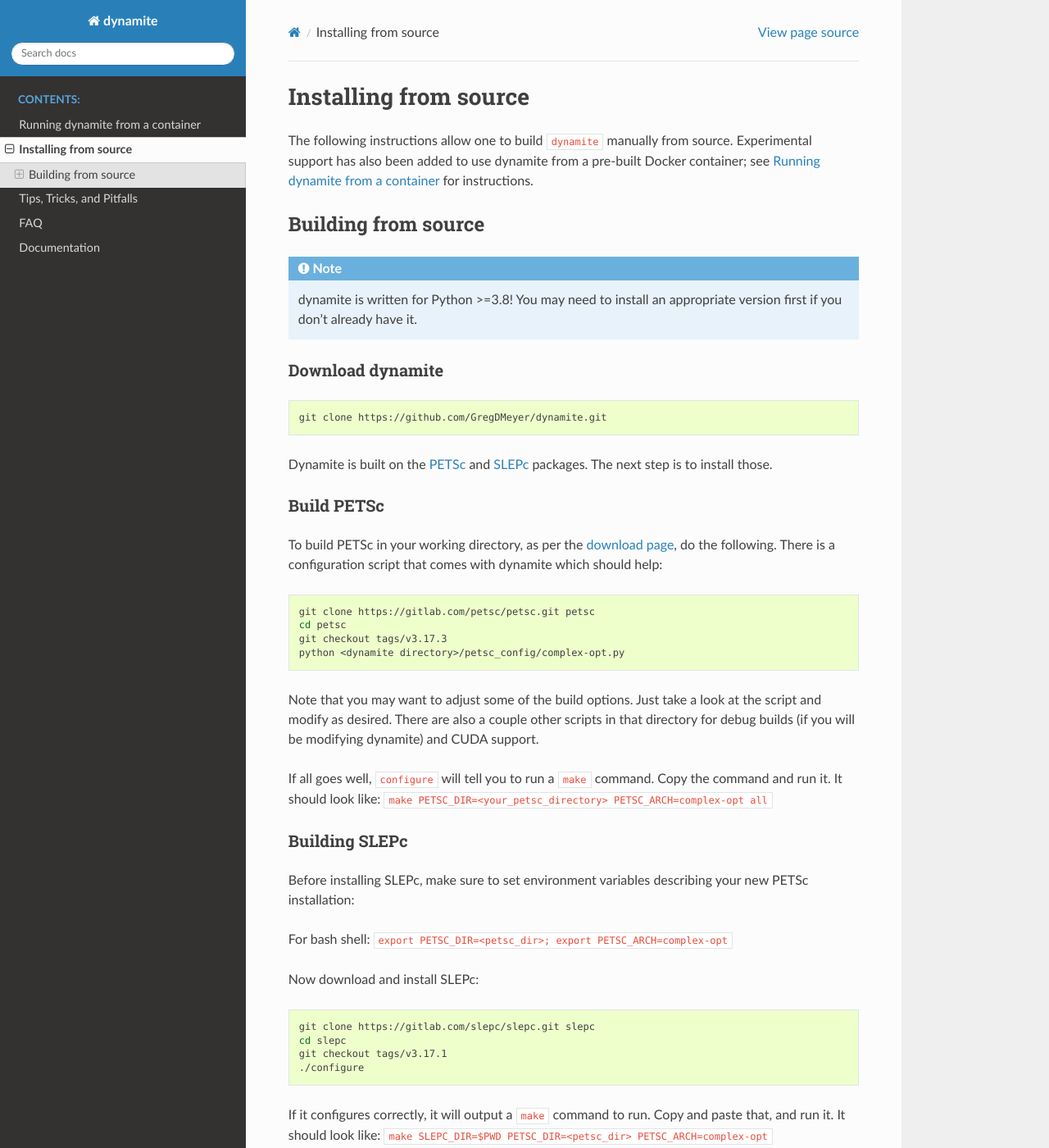
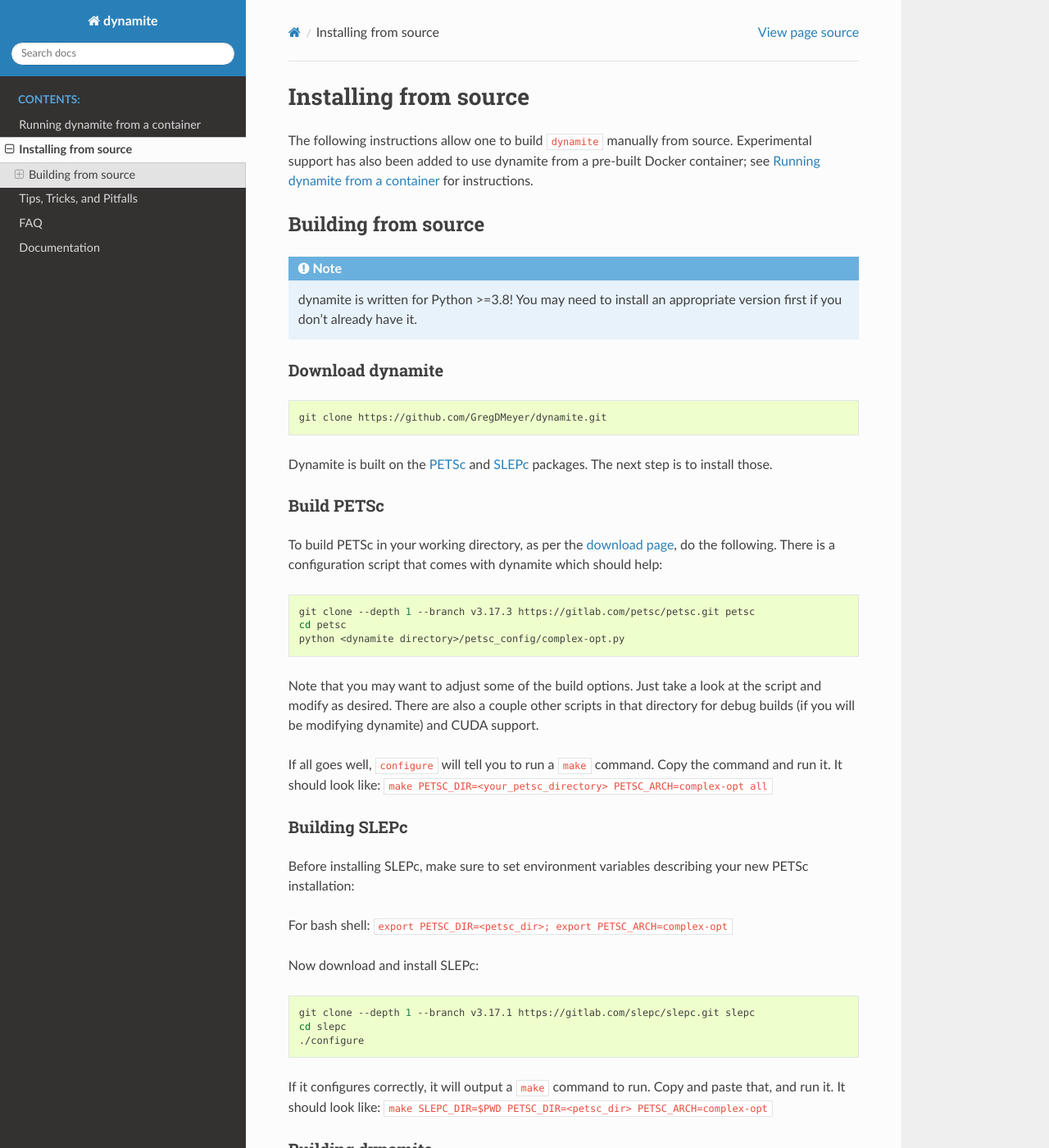
Before and after one commit to GregDMeyer/dynamite, a Sphinx documentation site: the page built from docs/install.rst, in a window 1280 px wide and 1400 px high. Shown: the whole window at 82% size. Built offline with Sphinx 7.4.7 and the Read the Docs theme 2.0.0, drawn with Linux system fonts in a browser that asks for light colours.

Commit message:
directly clone desired petsc and slepc version

```diff
--- a/docs/install.rst
+++ b/docs/install.rst
@@ -36,9 +36,8 @@
 
 .. code:: bash
 
-    git clone https://gitlab.com/petsc/petsc.git petsc
+    git clone --depth 1 --branch v3.17.3 https://gitlab.com/petsc/petsc.git petsc
     cd petsc
-    git checkout tags/v3.17.3
     python <dynamite directory>/petsc_config/complex-opt.py
 
 Note that you may want to adjust some of the build options. Just take a look at
@@ -62,9 +61,8 @@
 
 .. code:: bash
 
-    git clone https://gitlab.com/slepc/slepc.git slepc
+    git clone --depth 1 --branch v3.17.1 https://gitlab.com/slepc/slepc.git slepc
     cd slepc
-    git checkout tags/v3.17.1
     ./configure
 
 If it configures correctly, it will output a ``make`` command to run. Copy and
```
